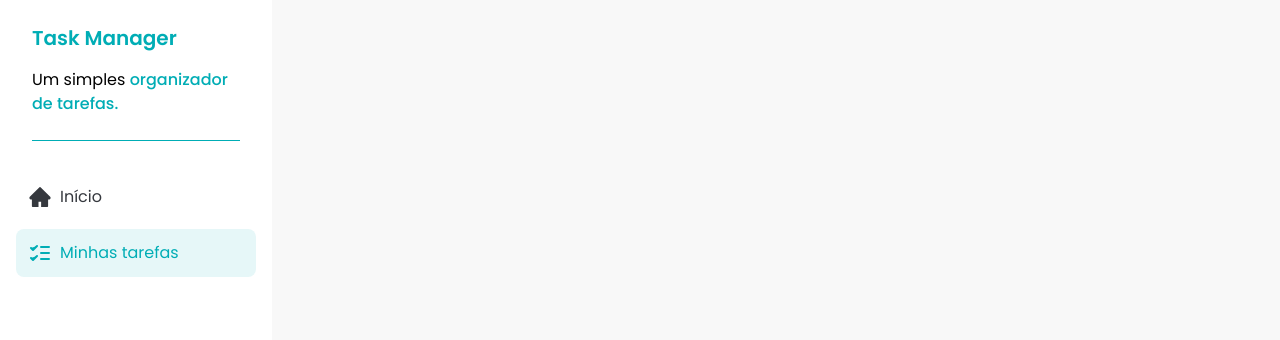
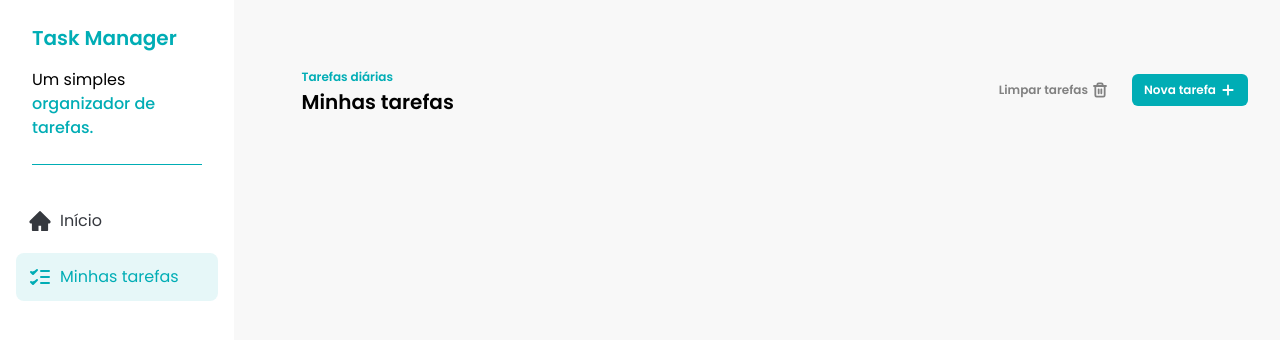
Before and after one commit to deniswmonteiro/task-manager, a React (Vite) app: page / in a window 1280 px wide. Shown: the top 340 px of the page. Built offline with nearby package versions, Linux system fonts and the light colour scheme.

Commit message:
feat: iniciando os componentes Tasks e Button

```diff
--- a/src/App.jsx
+++ b/src/App.jsx
@@ -1,10 +1,12 @@
 import Sidebar from "./components/Sidebar";
+import Tasks from "./components/Tasks";
 
 function App() {
   return (
-    <>
+    <div className="flex gap-9">
       <Sidebar />
-    </>
+      <Tasks />
+    </div>
   );
 }
 
--- /dev/null
+++ b/src/components/Button.jsx
@@ -0,0 +1,25 @@
+const Button = ({ children, variant }) => {
+  const getVariantClasses = () => {
+    switch (variant) {
+      case "primary":
+        return "bg-[#00adb5] text-white hover:shadow-sm hover:shadow-[#00adb5]";
+
+      case "secondary":
+        return "bg-transparent text-[#818181] hover:text-[#ef4444]";
+
+      default:
+        return "bg-[#00adb5] text-white hover:shadow-sm hover:shadow-[#00adb5]";
+    }
+  };
+
+  return (
+    <button
+      type="button"
+      className={`flex cursor-pointer items-center gap-1 rounded-md px-3 py-2 text-xs font-semibold duration-300 hover:transition-all hover:duration-300 ${getVariantClasses()}`}
+    >
+      {children}
+    </button>
+  );
+};
+
+export default Button;
--- a/src/components/Sidebar.jsx
+++ b/src/components/Sidebar.jsx
@@ -4,7 +4,7 @@ import TaskIcon from "../assets/icons/tasks.svg?react";
 
 const Sidebar = () => {
   return (
-    <aside className="h-screen w-68 bg-white">
+    <aside className="h-screen w-75 bg-white">
       <div className="space-y-4 px-8 py-6 after:mt-6 after:block after:h-px after:w-full after:bg-[#00adb5]">
         <h1 className="text-xl font-semibold text-[#00adb5]">
           <a href="/">Task Manager</a>
--- a/src/components/SidebarButton.jsx
+++ b/src/components/SidebarButton.jsx
@@ -1,9 +1,14 @@
 const SidebarButton = ({ children, variant = "inactive" }) => {
   const getVariantClasses = () => {
-    if (variant === "active") {
-      return "rounded-lg bg-[#e6f7f8] text-[#00adb5] hover:bg-[#00adb5] hover:text-[#e6f7f8]";
-    } else {
-      return "text-[#35383e] hover:text-[#00adb5]";
+    switch (variant) {
+      case "active":
+        return "rounded-lg bg-[#e6f7f8] text-[#00adb5] hover:bg-[#00adb5] hover:text-[#e6f7f8]";
+
+      case "inactive":
+        return "text-[#35383e] hover:text-[#00adb5]";
+
+      default:
+        return "text-[#35383e] hover:text-[#00adb5]";
     }
   };
 
--- /dev/null
+++ b/src/components/Tasks.jsx
@@ -0,0 +1,30 @@
+import Button from "./Button";
+import TrashIcon from "../assets/icons/trash.svg?react";
+import AddIcon from "../assets/icons/Add.svg?react";
+
+const Tasks = () => {
+  return (
+    <main className="w-full px-8 py-16">
+      <div className="flex w-full justify-between">
+        <div>
+          <span className="text-xs font-semibold text-[#00adb5]">
+            Tarefas diárias
+          </span>
+          <h2 className="text-xl font-semibold">Minhas tarefas</h2>
+        </div>
+        <div className="flex items-center gap-3">
+          <Button variant="secondary">
+            Limpar tarefas
+            <TrashIcon />
+          </Button>
+          <Button variant="primary">
+            Nova tarefa
+            <AddIcon />
+          </Button>
+        </div>
+      </div>
+    </main>
+  );
+};
+
+export default Tasks;
```
Also changed, not shown: src/assets/icons/add.svg (added), src/assets/icons/trash.svg (added).
